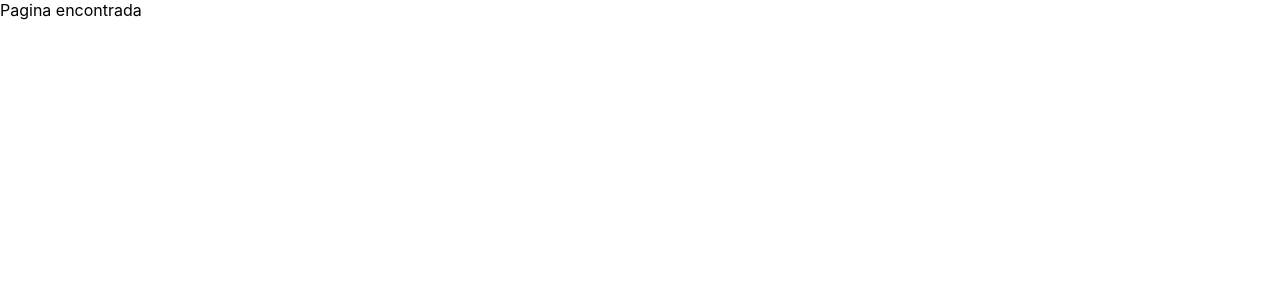
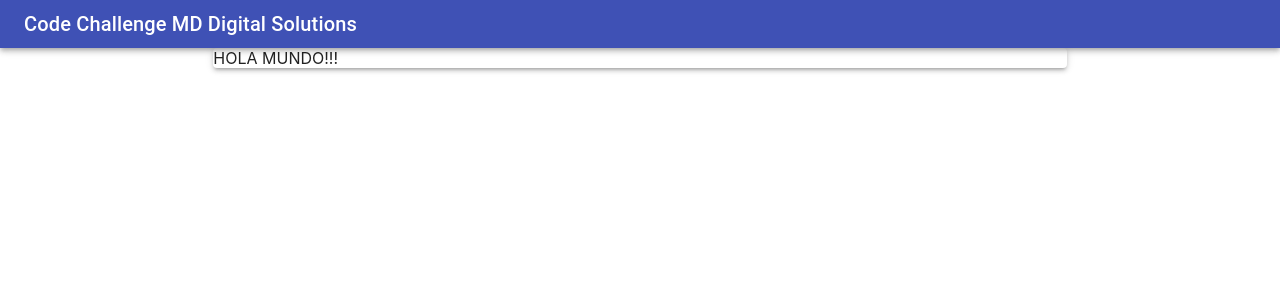
Before and after one commit to fscozzatti/mdsolutions, a React (Create React App) app: page / in a window 1280 px wide. Shown: the top 300 px of the page. Built offline with nearby package versions, Linux system fonts and the light colour scheme.

Commit message:
Creación e integración del componente AppFrame y refactorización de MainPage

```diff
--- /dev/null
+++ b/src/components/AppFrame/AppFrame.jsx
@@ -0,0 +1,36 @@
+import React from 'react'
+import PropTypes from 'prop-types'
+import AppBar from '@material-ui/core/AppBar'
+import Grid from '@material-ui/core/Grid'
+import Typography from '@material-ui/core/Typography'
+import Toolbar from '@material-ui/core/Toolbar'
+
+
+const AppFrame = ({children}) => {
+
+    return (
+        <Grid container
+            justify="center">
+            <AppBar position="static">
+                <Toolbar variant="dense">
+                    <Typography variant="h6" color="inherit">
+                        Code Challenge MD Digital Solutions
+                    </Typography>
+                </Toolbar>
+            </AppBar>
+            <Grid item
+                xs={12}
+                sm={11}
+                md={10}
+                lg={8}>
+                    {children}
+            </Grid>
+        </Grid>
+    )
+}
+
+AppFrame.propTypes = {
+    children: PropTypes.node
+}
+
+export default AppFrame
--- /dev/null
+++ b/src/components/AppFrame/index.jsx
@@ -0,0 +1 @@
+export { default } from './AppFrame'
--- a/src/pages/MainPage.jsx
+++ b/src/pages/MainPage.jsx
@@ -1,11 +1,19 @@
 import React from 'react'
+import Paper from '@material-ui/core/Paper'
+import AppFrame from './../components/AppFrame'
+
+
 
 const MainPage = () => {
+
     return (
-        <div>
-            Pagina encontrada
-        </div>
+        <AppFrame>
+            <Paper elevation={3}>
+                HOLA MUNDO!!!
+            </Paper>
+        </AppFrame>
     )
 }
 
+
 export default MainPage
```
